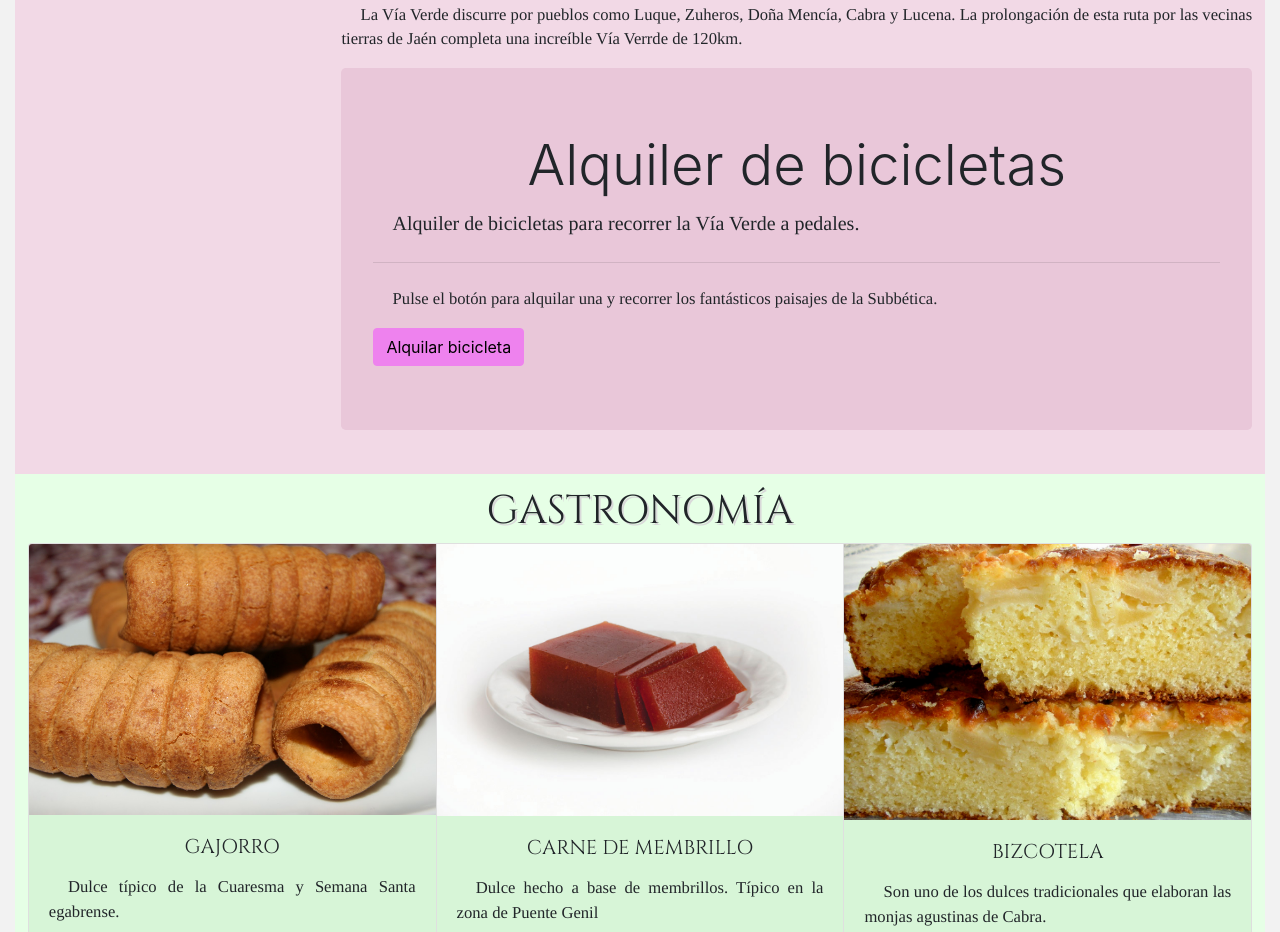
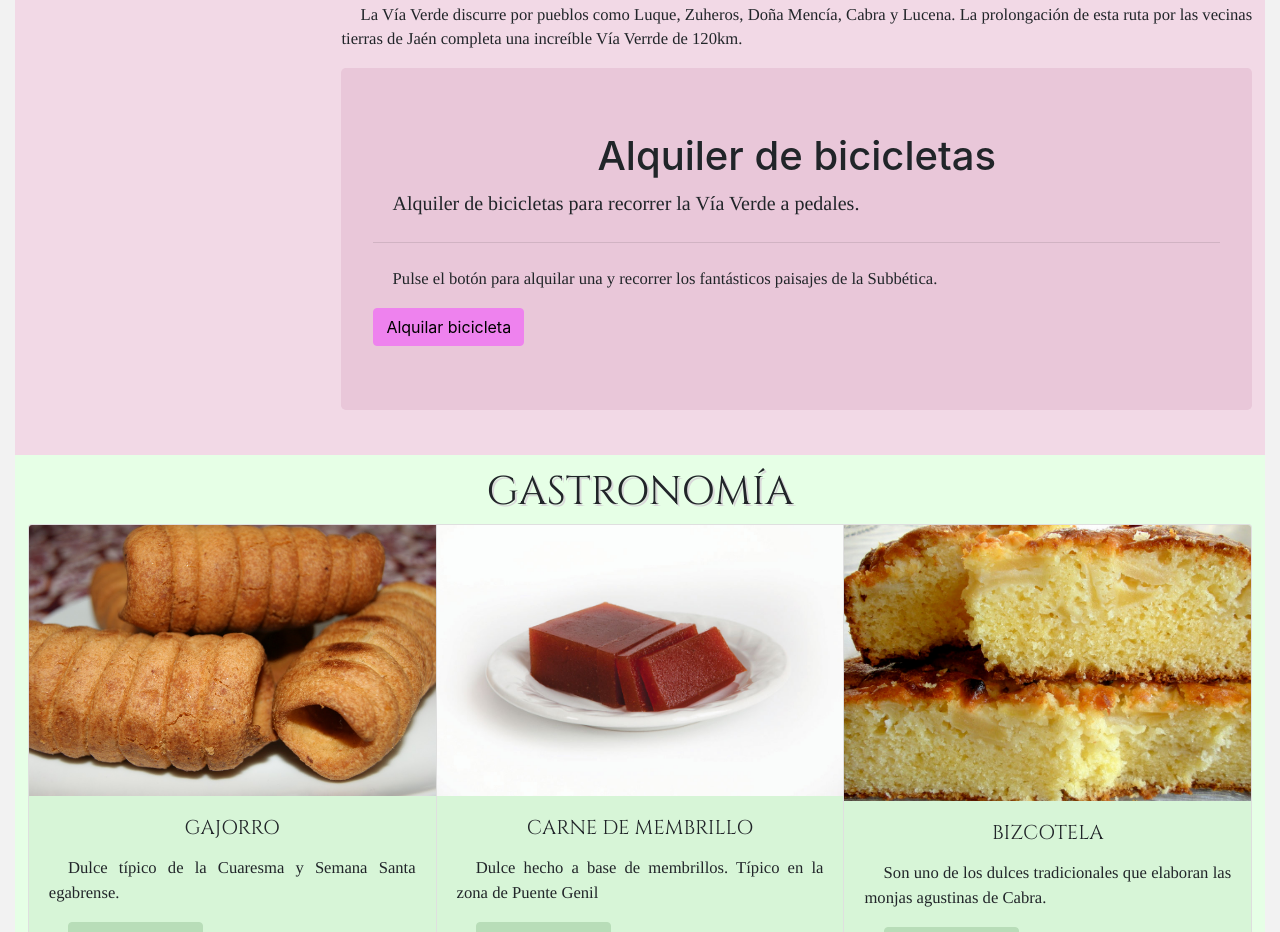
Before and after one commit to lorenamoyano/cabra, a plain HTML site: page index.html in a window 1280 px wide. Shown: the part 3336-4268 px from the top of the page. Drawn offline with nearby package versions, Linux system fonts and the light colour scheme.

Commit message:
Update index.html

```diff
--- a/index.html
+++ b/index.html
@@ -464,7 +464,7 @@
                                 Vía Verrde de 120km.</p>
                             <!--JUMBOTROM-->
                             <div class="jumbotron" id="alquilerbicis">
-                                <h1 class="display-4">Alquiler de bicicletas</h1>
+                                <h1>Alquiler de bicicletas</h1>
                                 <p class="lead">Alquiler de bicicletas para recorrer la Vía Verde a pedales.</p>
                                 <hr class="my-4">
                                 <p class="texto">Pulse el botón para alquilar una y recorrer los fantásticos paisajes de la
```
